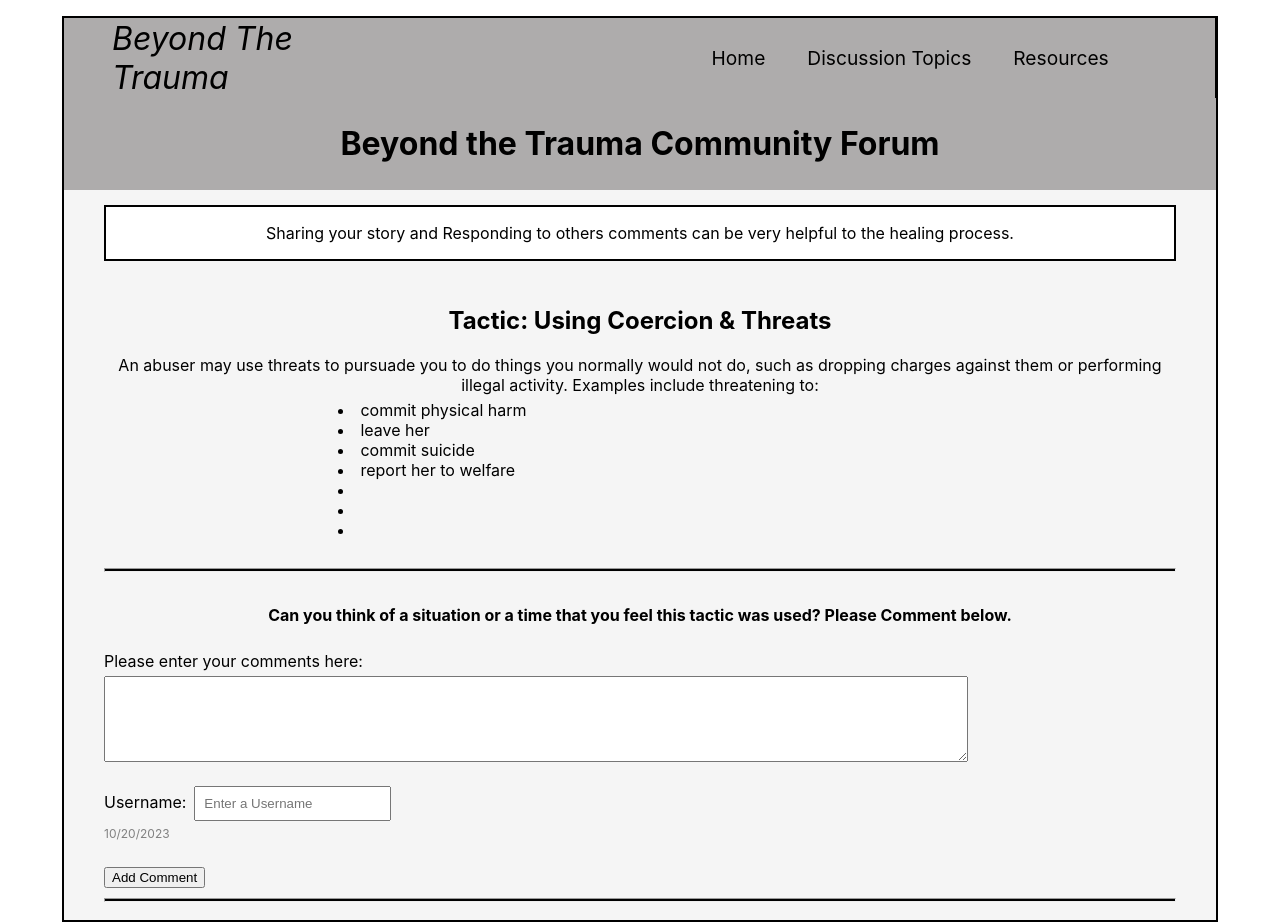
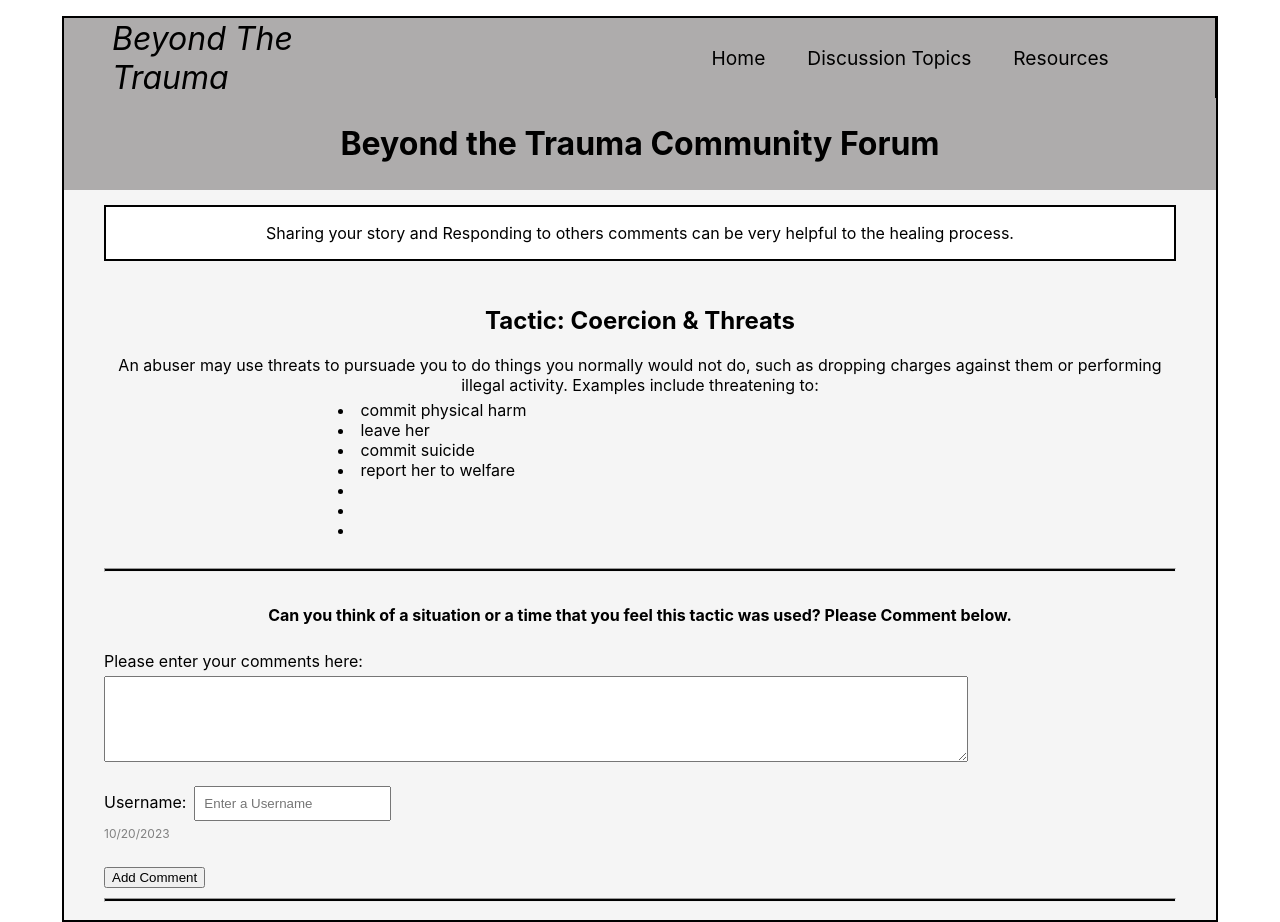
Before and after one commit to jengerred/Beyond-the-Trauma-Community-Forum, a React (Create React App) app: page /Tactic1 in a window 1280 px wide. Built offline with nearby package versions, Linux system fonts and the light colour scheme.

Commit message:
Update Tactic1.js
modifying title

```diff
--- a/src/pages/Tactic1.js
+++ b/src/pages/Tactic1.js
@@ -5,7 +5,7 @@ function Tactic1() {
   return (
 <>
 <ForumData
-title=" Using Coercion & Threats"
+title="Coercion & Threats"
 text="An abuser may use threats to pursuade you to do things you normally would not do, such as dropping charges against them or performing illegal activity. Examples include threatening to:"
 list="commit physical harm"
 list2="leave her"
```
